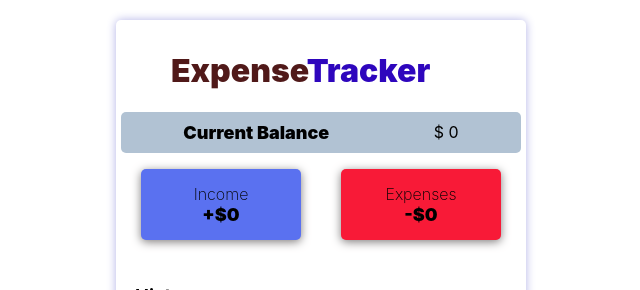
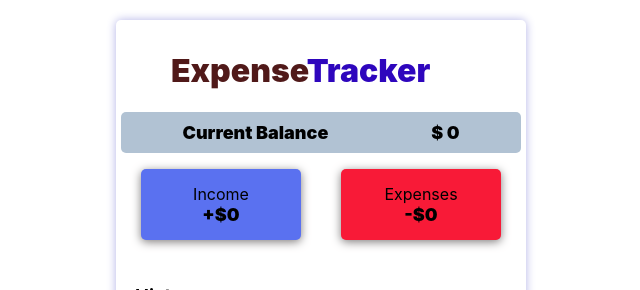
Before and after one commit to m-atique/expense_tracker, a React (Create React App) app: page / in a window 1280 px wide. Shown: the top 290 px of the page, without its empty margins (319-959 px from the left). Built offline with nearby package versions, Linux system fonts and the light colour scheme.

Commit message:
fonts adujeasted and link surge address corrected

```diff
--- a/src/App.css
+++ b/src/App.css
@@ -107,7 +107,7 @@
     font-size: 18px;
   }
   .lighter{
-    font-weight: 200;
+    font-weight: 400;
 
   }
   .del_btn {
@@ -131,3 +131,6 @@
   .list li:hover .del_btn {
     opacity: 1;
   }
+  .list li:hover{
+    box-shadow:  0 0 5px rgb(153, 2, 2);
+  }
--- a/src/components/balance.js
+++ b/src/components/balance.js
@@ -11,7 +11,7 @@ function Balance (){
     return(
         <div className='balance'>
             <span className = 'bolder'>Current Balance</span>
-            <span>$ {balance}
+            <span className='bolder'>$ {balance}
             </span>
         </div>
 
```
